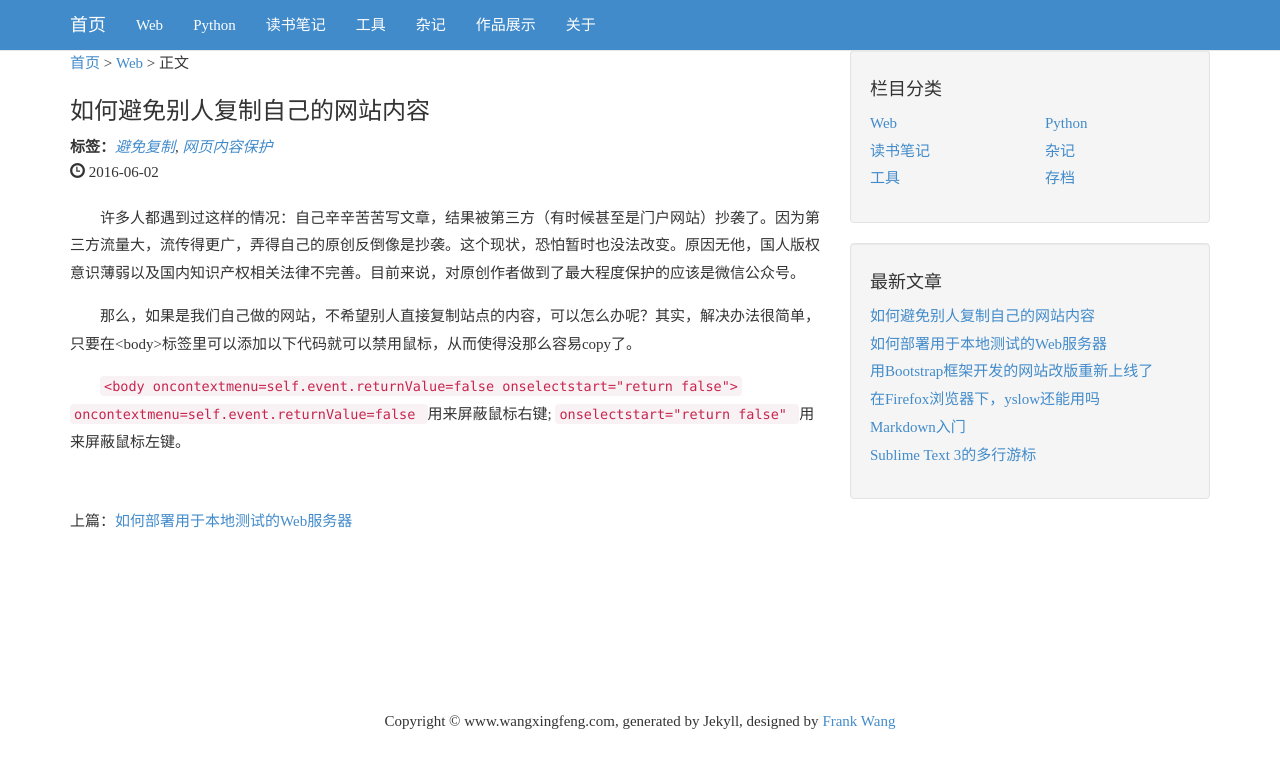
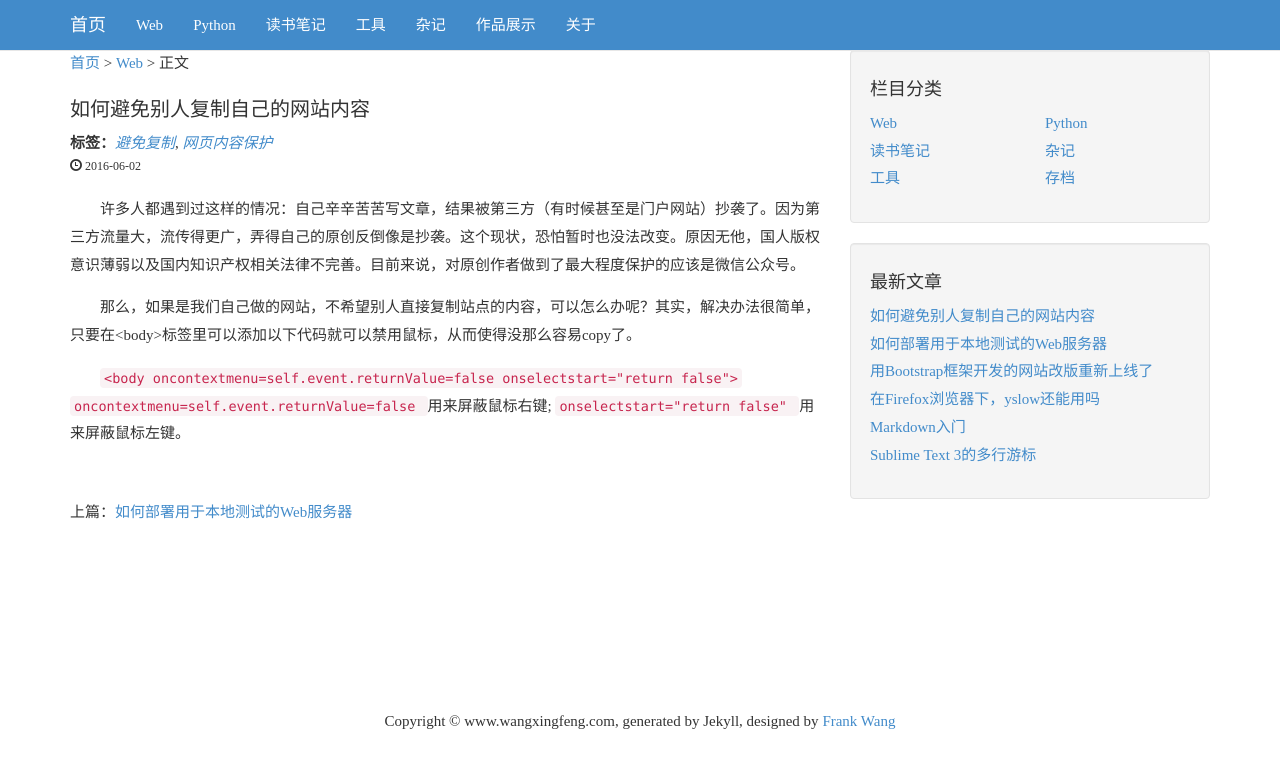
Before and after one commit to frankwang0909/blog_v1.0, a Jekyll site: the page built from _posts/2016-06-02-避免别人复制自己的网站内容.md, in a window 1280 px wide. Shown: the top 768 px of the page. Built offline with Jekyll 4.4.1, drawn with Linux system fonts in a browser that asks for light colours; nearby versions of some CDN libraries.

Commit message:
修改h2字体大小

```diff
--- a/css/blog.css
+++ b/css/blog.css
@@ -8,9 +8,9 @@ body {padding-top: 50px; font-family: "微软雅黑";}
 .navbar{background-color: #428bca!important;}
 .navbar a{color:#fff!important;}
 .navbar li a:hover{font-weight: bold; background-color: #31708f!important; color: red;}
-h2{font-size: 24px!important;}
+h2{font-size: 20px!important;}
 h2>a{font-size: 18px;}
-h2 .post-date{font-size: 12px;}
+.post-date{font-size: 12px;}
 /*分类列表*/
 .main-body{min-height: 580px;}
 /*返回顶部*/
```
